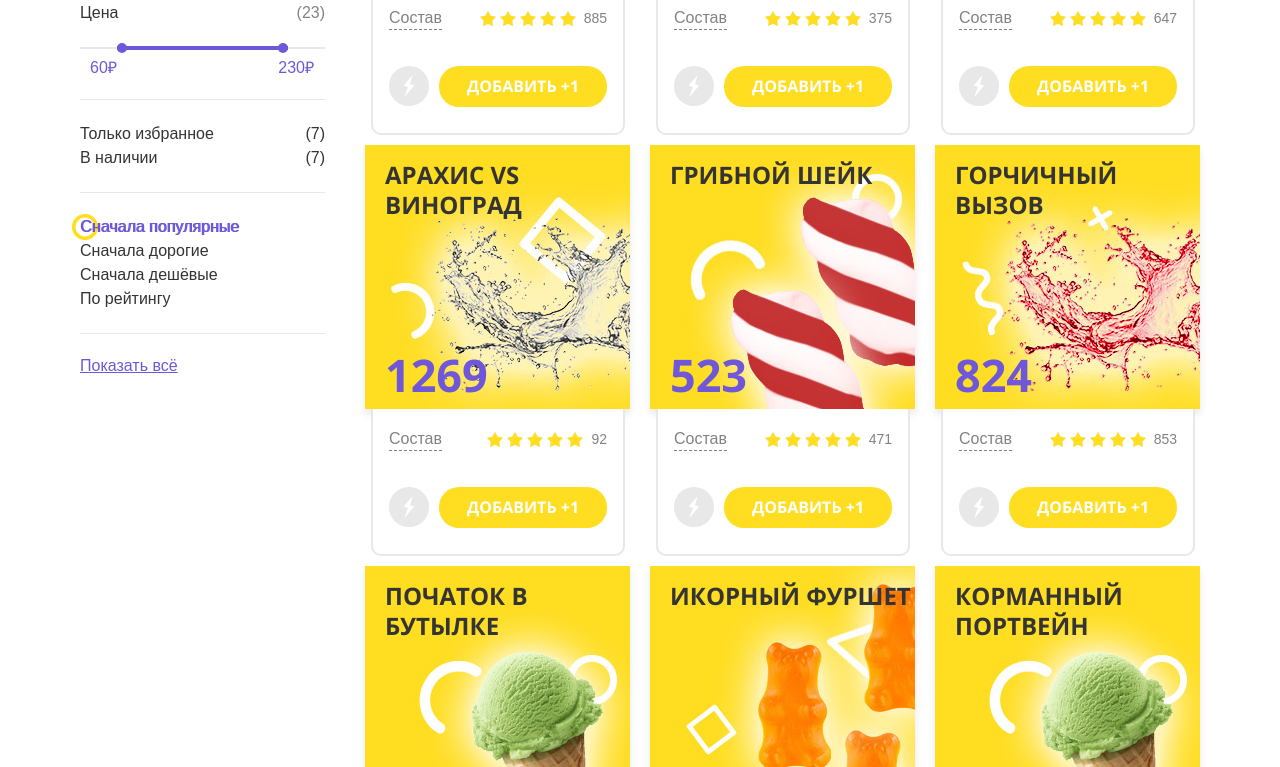
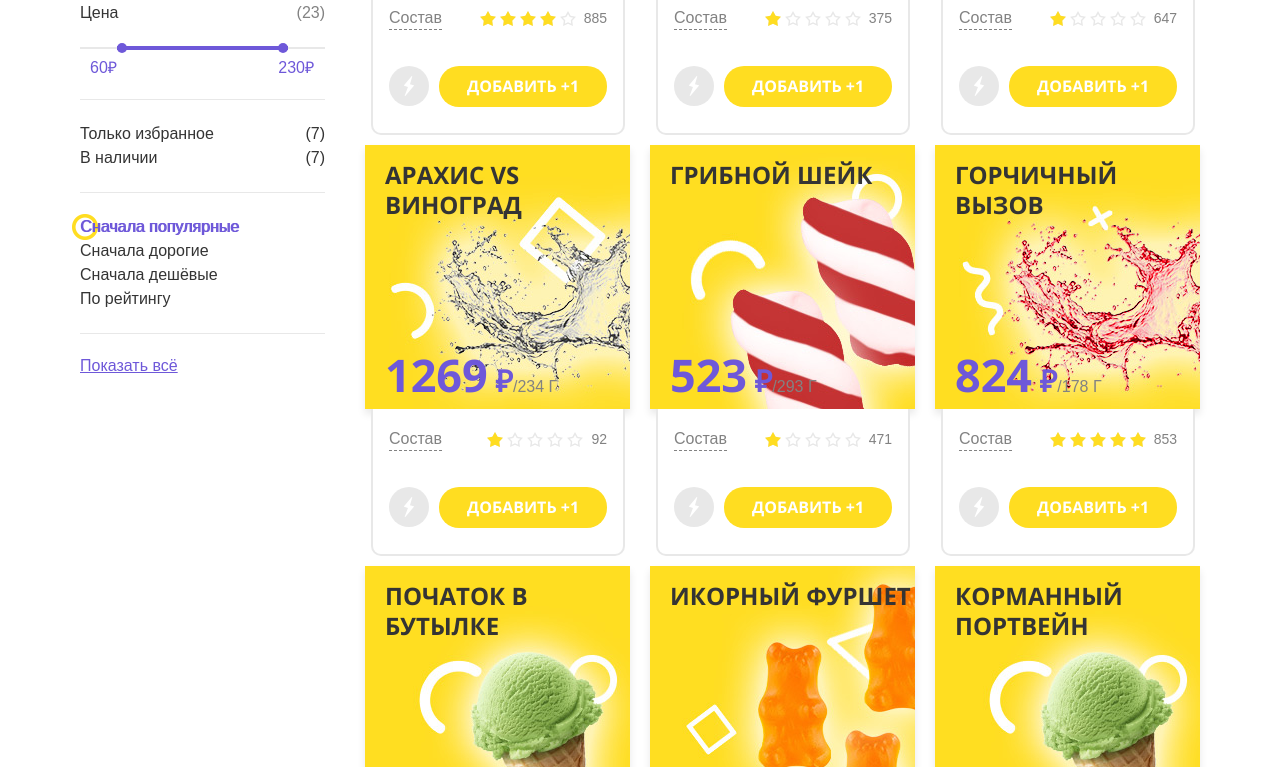
Before and after one commit to lifedok/592601-candyshop, a website: page index.html in a window 1280 px wide. Shown: the part 656-1423 px from the top of the page. Drawn offline with Linux system fonts and the light colour scheme; files whose address does not match are found by name.

Commit message:
Fix rating & card weight

```diff
--- a/index.html
+++ b/index.html
@@ -422,11 +422,7 @@
       <header class="card__header">
         <h3 class="card__title">Чесночные сливки</h3>
         <img class="card__img" src="img/cards/ice-garlic.jpg" alt="Мороженное со вкусом чеснока" width="265" height="264">
-        <span class="card__price">
-          {{price}}
-          <span class="card__currency">₽</span>
-          <span class="card__weight">/ {{weight}} Г</span>
-        </span>
+        <span class="card__price">230 <span class="card__currency">₽</span><span class="card__weight">/ 70 Г</span></span>
       </header>
       <div class="card__main">
         <div class="card__rating">
--- a/js/goods.js
+++ b/js/goods.js
@@ -154,18 +154,20 @@ var renderItem = function (arr) {
   var nutritionFactsContents = arr.nutritionFacts.contents;
 
   var catalogCard = CARD_TEMPLATE.querySelector('.catalog__card').cloneNode(true);
+  var cardPrice = catalogCard.querySelector('.card__price');
   var starsRating = catalogCard.querySelector('.stars__rating');
   catalogCard.querySelector('.card__img').src = picture;
-
-  catalogCard.querySelector('.card__weight').textContent = weight;
-  catalogCard.querySelector('.card__price').textContent = price;
   catalogCard.querySelector('.star__count').textContent = ratingNumber;
   catalogCard.querySelector('.card__title').textContent = name;
   catalogCard.querySelector('.card__characteristic').textContent = nutritionFactsSugar === true ? 'Содержит сахар' : 'Без сахара';
   catalogCard.querySelector('.card__composition-list').textContent = nutritionFactsContents;
+  cardPrice.innerHTML = price +
+    '<span class="card__currency"> ₽</span>' +
+    '<span class="card__weight">/' + weight + ' Г</span>';
 
   // устанавливаем рейтинг в зависимости от rating.value
   var starsClass = function (string) {
+    starsRating.classList.remove('stars__rating--five');
     return starsRating.classList.add('stars__rating--' + string);
   };
   switch (ratingValue) {
```
